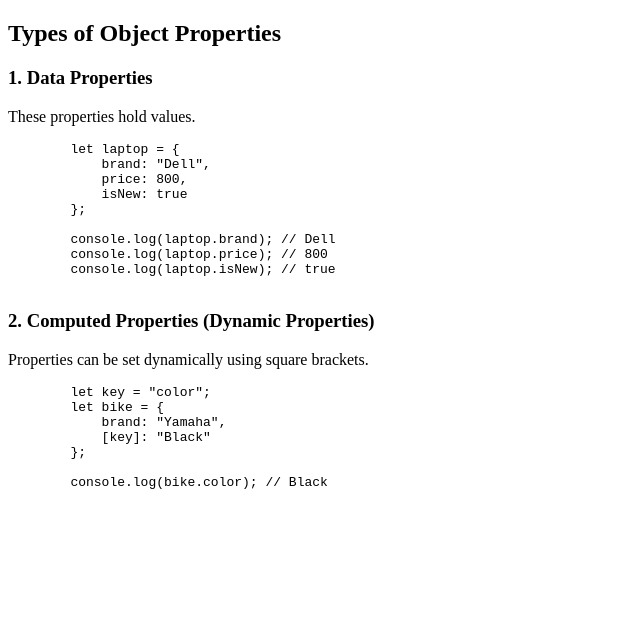
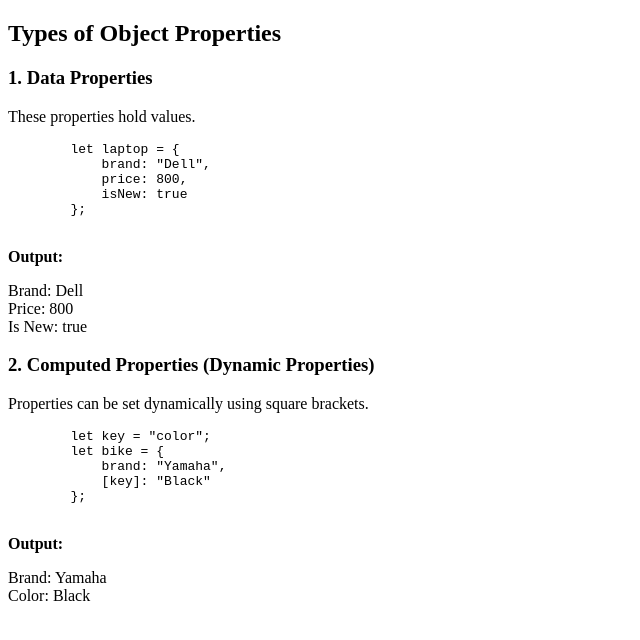
Before and after one commit to IvyNjenga12/week9.2, a plain HTML site: page index.html in a window 1280 px wide. Shown: the whole page, without its empty margins (0-640 px from the left). Drawn offline with Linux system fonts and the light colour scheme.

Commit message:
Update index.html

```diff
--- a/index.html
+++ b/index.html
@@ -14,11 +14,9 @@
             price: 800,
             isNew: true
         };
-
-        console.log(laptop.brand); // Dell
-        console.log(laptop.price); // 800
-        console.log(laptop.isNew); // true
     </pre>
+    <p><strong>Output:</strong></p>
+    <p id="laptopOutput"></p>
 
     <h3>2. Computed Properties (Dynamic Properties)</h3>
     <p>Properties can be set dynamically using square brackets.</p>
@@ -28,9 +26,9 @@
             brand: "Yamaha",
             [key]: "Black"
         };
-
-        console.log(bike.color); // Black
     </pre>
+    <p><strong>Output:</strong></p>
+    <p id="bikeOutput"></p>
 
     <script>
         // Data Properties
@@ -39,6 +37,9 @@
             price: 800,
             isNew: true
         };
+
+        document.getElementById("laptopOutput").innerHTML =
+            `Brand: ${laptop.brand}<br>Price: ${laptop.price}<br>Is New: ${laptop.isNew}`;
 
         console.log(laptop.brand); // Dell
         console.log(laptop.price); // 800
@@ -51,6 +52,9 @@
             [key]: "Black"
         };
 
+        document.getElementById("bikeOutput").innerHTML =
+            `Brand: ${bike.brand}<br>Color: ${bike.color}`;
+
         console.log(bike.color); // Black
     </script>
 </body>
```
